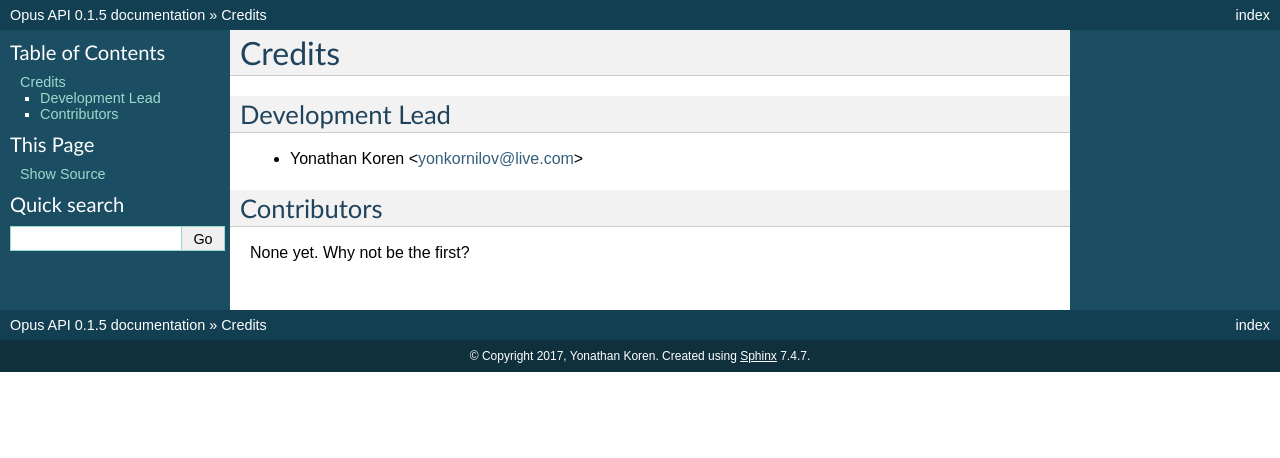
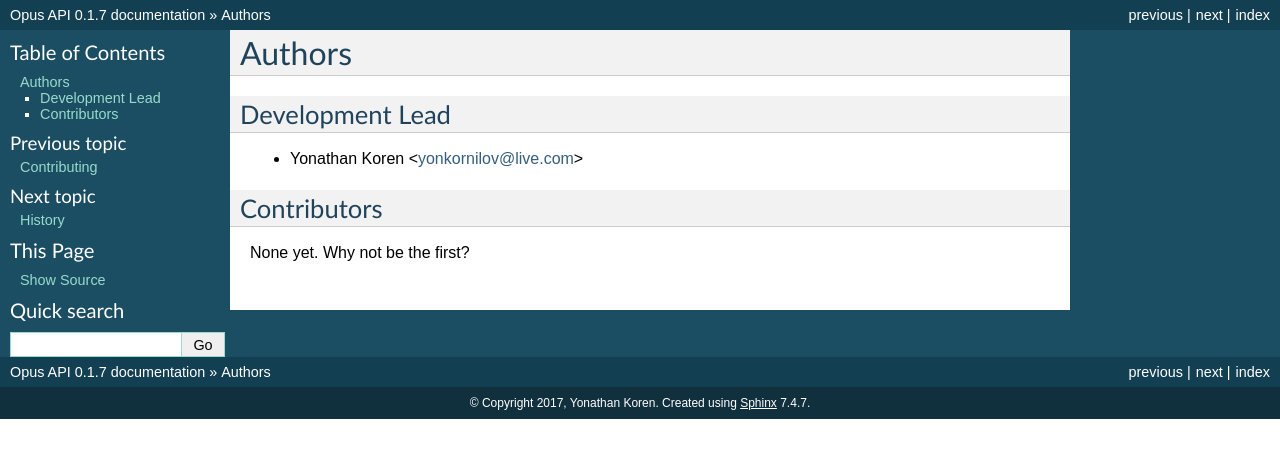
Before and after one commit to korenyoni/opus-api, a Sphinx documentation site: the page built from docs/authors.rst, in a window 1280 px wide. Shown: the top 458 px of the page. Built offline with Sphinx 7.4.7, drawn with Linux system fonts in a browser that asks for light colours; pages that are not in the unit, such as notebooks, are missing from menus.

Commit message:
bumped version and remodified docs to not have index replicas

```diff
--- a/AUTHORS.rst
+++ b/AUTHORS.rst
@@ -1,5 +1,5 @@
 =======
-Credits
+Authors
 =======
 
 Development Lead
--- a/HISTORY.rst
+++ b/HISTORY.rst
@@ -7,7 +7,7 @@ History
 
 * First release on PyPI.
 
-0.1.6 (2017-10-07)
+0.1.7 (2017-10-07)
 __________________
 
 * Documentation released
--- a/docs/index.rst
+++ b/docs/index.rst
@@ -7,11 +7,8 @@ Contents:
    :maxdepth: 1
 
    readme
-   installation
-   usage
-   modules
    contributing
-   credits
+   authors
    history
 
 Indices and tables
--- a/opus_api/__init__.py
+++ b/opus_api/__init__.py
@@ -4,4 +4,4 @@
 
 __author__ = """Yonathan Koren"""
 __email__ = 'yonkornilov@live.com'
-__version__ = '0.1.5'
+__version__ = '0.1.7'
--- a/setup.cfg
+++ b/setup.cfg
@@ -1,5 +1,5 @@
 [bumpversion]
-current_version = 0.1.5
+current_version = 0.1.7
 commit = True
 tag = True
 
--- a/setup.py
+++ b/setup.py
@@ -26,7 +26,7 @@ test_requirements = [
 
 setup(
     name='opus_api',
-    version='0.1.5',
+    version='0.1.7',
     description="OPUS (opus.lingfil.uu.se) Python API",
     long_description=readme + '\n\n' + history,
     author="Yonathan Koren",
```
